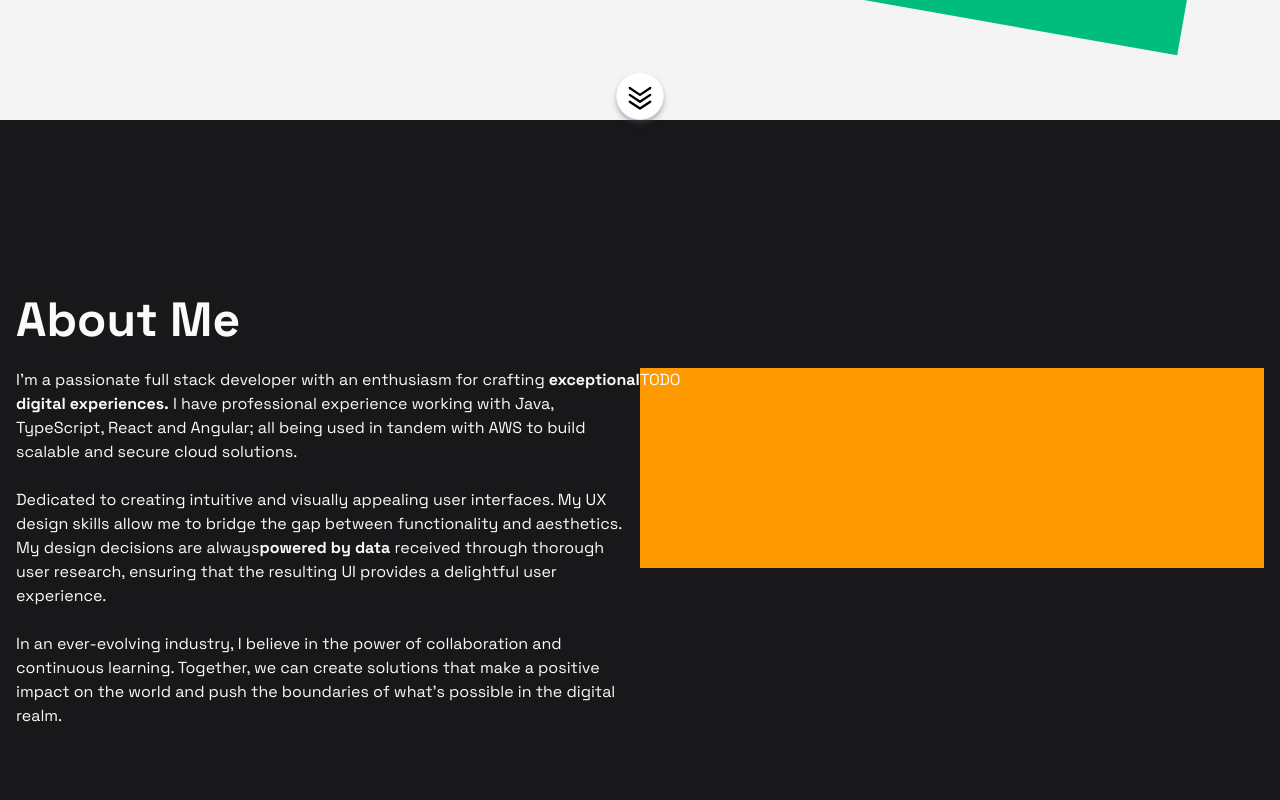
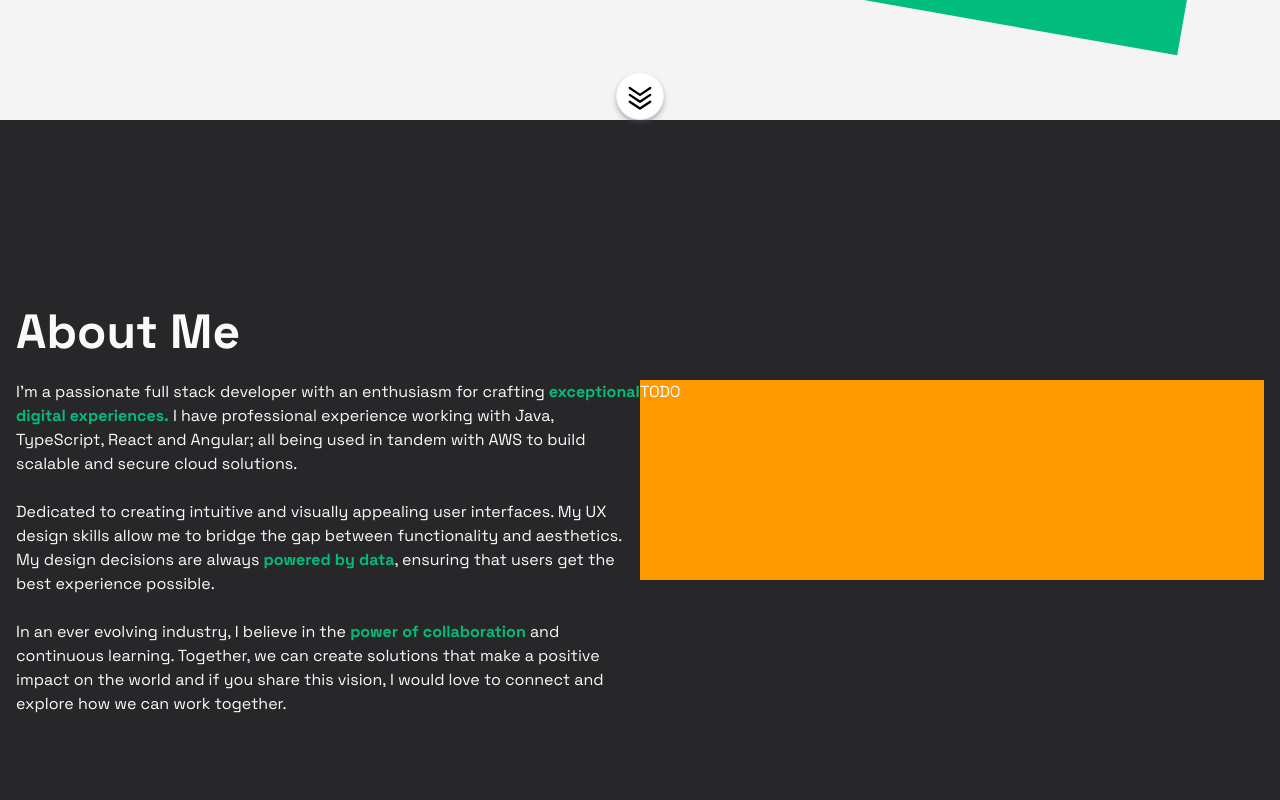
Before and after one commit to scottjoe1996/portfolio, a Next.js app: page / in a window 1280 px wide. Shown: the part 680-1480 px from the top of the page. Built offline with nearby package versions, Linux system fonts and the light colour scheme; no server answers.

Commit message:
finished about me text section

```diff
--- a/components/sections/about/about-section.tsx
+++ b/components/sections/about/about-section.tsx
@@ -7,30 +7,31 @@ const AboutSection: React.FC = () => {
     <SectionWrapper
       id="about"
       title="About Me"
-      sectionClasses={["bg-foreground", "text-zinc-50", "min-h-screen"]}
+      sectionClasses={["bg-zinc-800", "text-zinc-50", "min-h-screen"]}
     >
       <div className="flex justify-between">
         <div className="w-full">
           <p className="mb-6">
             I&apos;m a passionate full stack developer with an enthusiasm for
-            crafting <b>exceptional digital experiences.</b> I have professional
-            experience working with Java, TypeScript, React and Angular; all
-            being used in tandem with AWS to build scalable and secure cloud
-            solutions.
+            crafting{" "}
+            <b className="text-emerald-500">exceptional digital experiences.</b>{" "}
+            I have professional experience working with Java, TypeScript, React
+            and Angular; all being used in tandem with AWS to build scalable and
+            secure cloud solutions.
           </p>
           <p>
             Dedicated to creating intuitive and visually appealing user
             interfaces. My UX design skills allow me to bridge the gap between
-            functionality and aesthetics. My design decisions are always
-            <b>powered by data</b> received through thorough user research,
-            ensuring that the resulting UI provides a delightful user
-            experience.
+            functionality and aesthetics. My design decisions are always{" "}
+            <b className="text-emerald-500">powered by data</b>, ensuring that
+            users get the best experience possible.
           </p>
           <p className="mt-6">
-            In an ever-evolving industry, I believe in the power of
-            collaboration and continuous learning. Together, we can create
-            solutions that make a positive impact on the world and push the
-            boundaries of what&apos;s possible in the digital realm.
+            In an ever evolving industry, I believe in the{" "}
+            <b className="text-emerald-500">power of collaboration</b> and
+            continuous learning. Together, we can create solutions that make a
+            positive impact on the world and if you share this vision, I would
+            love to connect and explore how we can work together.
           </p>
         </div>
         <div className="h-50 w-full bg-amber-500">TODO</div>
```
